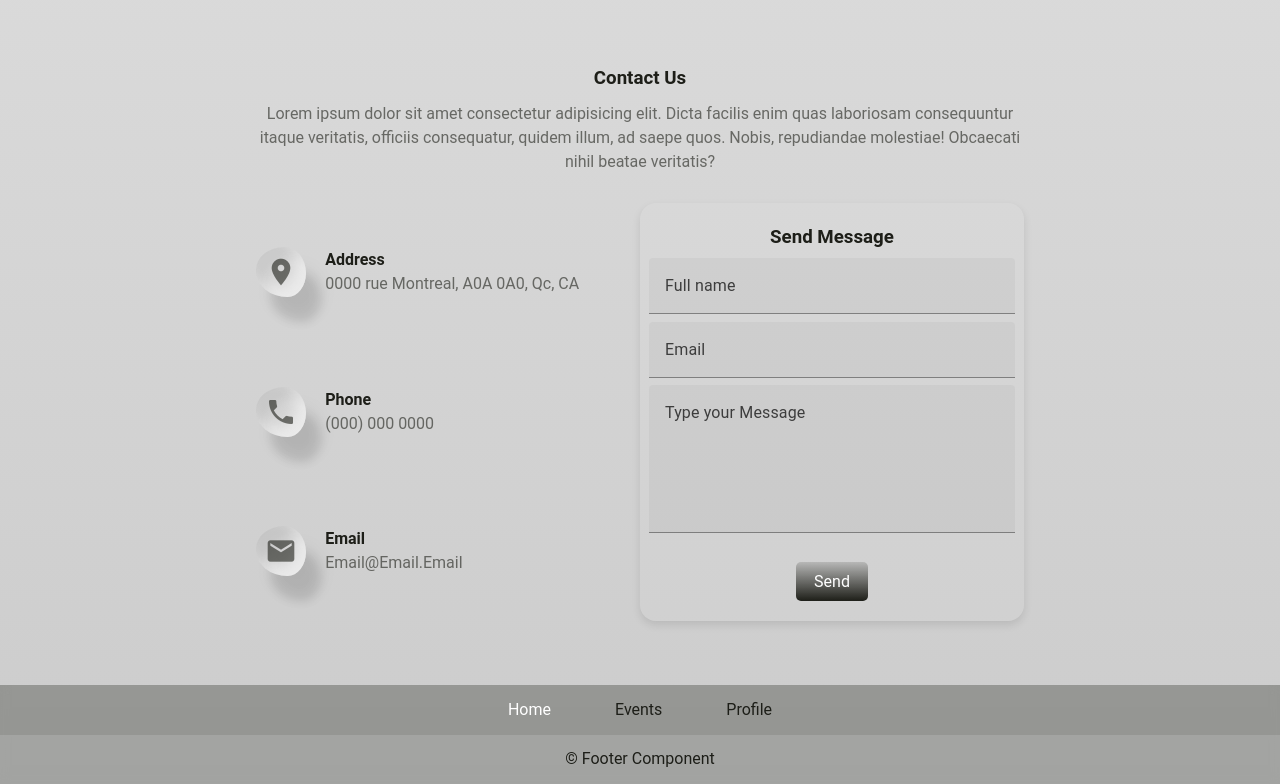
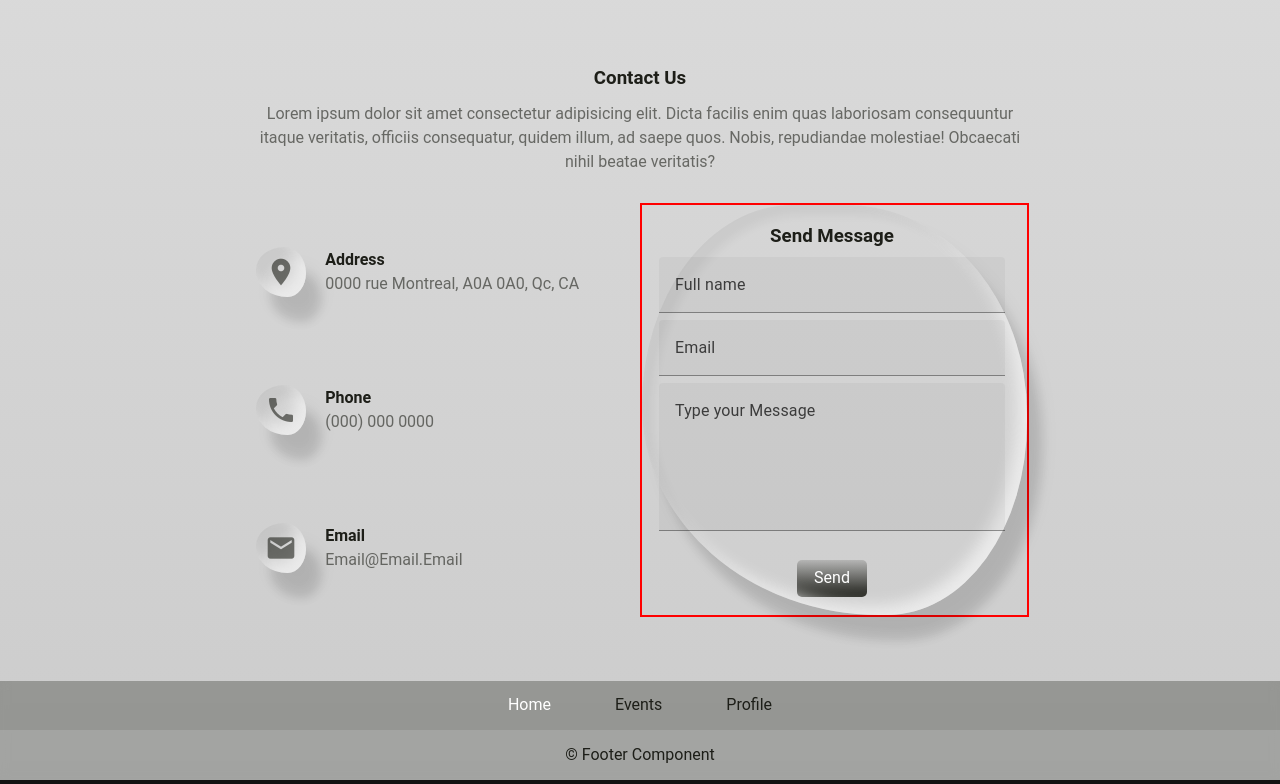
Before and after one commit to XxRedlightxX/TOP_5_MTL, a Vue app in the folder FrontEnd/: page / in a window 1280 px wide. Shown: the part 1251-2035 px from the top of the page. Built offline with nearby package versions, Linux system fonts and the light colour scheme.

Commit message:
essaie nb 01

```diff
--- a/FrontEnd/src/components/HomeComponents/ContactComponent.vue
+++ b/FrontEnd/src/components/HomeComponents/ContactComponent.vue
@@ -44,7 +44,10 @@
 
             </div>
             <div class="right">
-                <form action="#" method="post" class="glass">
+                <div class="overlay">
+                    <div class="seeTrought"></div>
+                </div>
+                <form action="#" method="post">
                     <h3>{{ actualLang ? 'Send Message' : 'Envoyez votre message' }}</h3>
 
                     <v-text-field
--- a/FrontEnd/src/styles/HomesStyles/ContactComponentStyle.scss
+++ b/FrontEnd/src/styles/HomesStyles/ContactComponentStyle.scss
@@ -64,16 +64,39 @@
             flex-direction: row;
             justify-content: flex-end;
             padding-right: 10%;
+            position: relative;
 
+            .overlay {
+                border: 2px solid red;
+                width: 81%;
+                height: 100%;
+                position: absolute;
+                left: 0;
+                top: 0;
+                //background-color: rgba(255, 0, 0, 0.115);
+                isolation: isolate;
+                //opacity: 1;
+                .seeTrought {
+                    width: 100%;
+                    height: 100%;
+
+                    //backdrop-filter: blur(0px);
+                    background: transparent;
+                    border-radius: 40% 48% 37% 63% / 50% 52% 48% 52%;
+                }
+            }
             form {
                 width: 100%;
-                padding: 5% 2%;
-                border-radius: 16px;
+                padding: 5% 5%;
+                overflow-x: hidden;
+                //border-radius: 50%;
 
                 h3 {
                     margin-bottom: 2%;
                 }
-
+                .v-field__field {
+                    border-radius: 40% 48% 37% 63% / 50% 52% 48% 52%;
+                }
                 .v-input {
                     margin-bottom: 2%;
                 }
@@ -125,9 +148,15 @@
             }
 
             .right {
+                .overlay {
 
+                    .seeTrought {
+                        box-shadow: inset 10px 10px 10px rgba(0, 0, 0, 0.05), 15px 25px 10px rgba(0, 0, 0, 0.1),
+                                15px 20px 20px rgba(0, 0, 0, 0.05), inset -10px -10px 15px rgba(237, 237, 237, 0.9);
+                    }
+                }
                 form {
-                    box-shadow: 0 4px 8px rgba(0, 0, 0, 0.1);
+                    //box-shadow: 0 4px 8px rgba(0, 0, 0, 0.1);
 
                     h3 {
                         color: var(--graphite);
@@ -187,7 +216,14 @@
                 }
             }
             .right {
+                .overlay {
 
+                    .seeTrought {
+                        box-shadow: inset 10px 10px 10px rgba(255, 255, 255, 0.05), 15px 25px 10px rgba(255, 255, 255, 0.1),
+                             15px 20px 20px rgba(255, 255, 255, 0.05), inset -10px -10px 15px rgba(38, 38, 38, 0.9);
+
+                    }
+                }
                 form {
                     box-shadow: 0 4px 8px rgba(0, 0, 0, 0.1);
 
```
